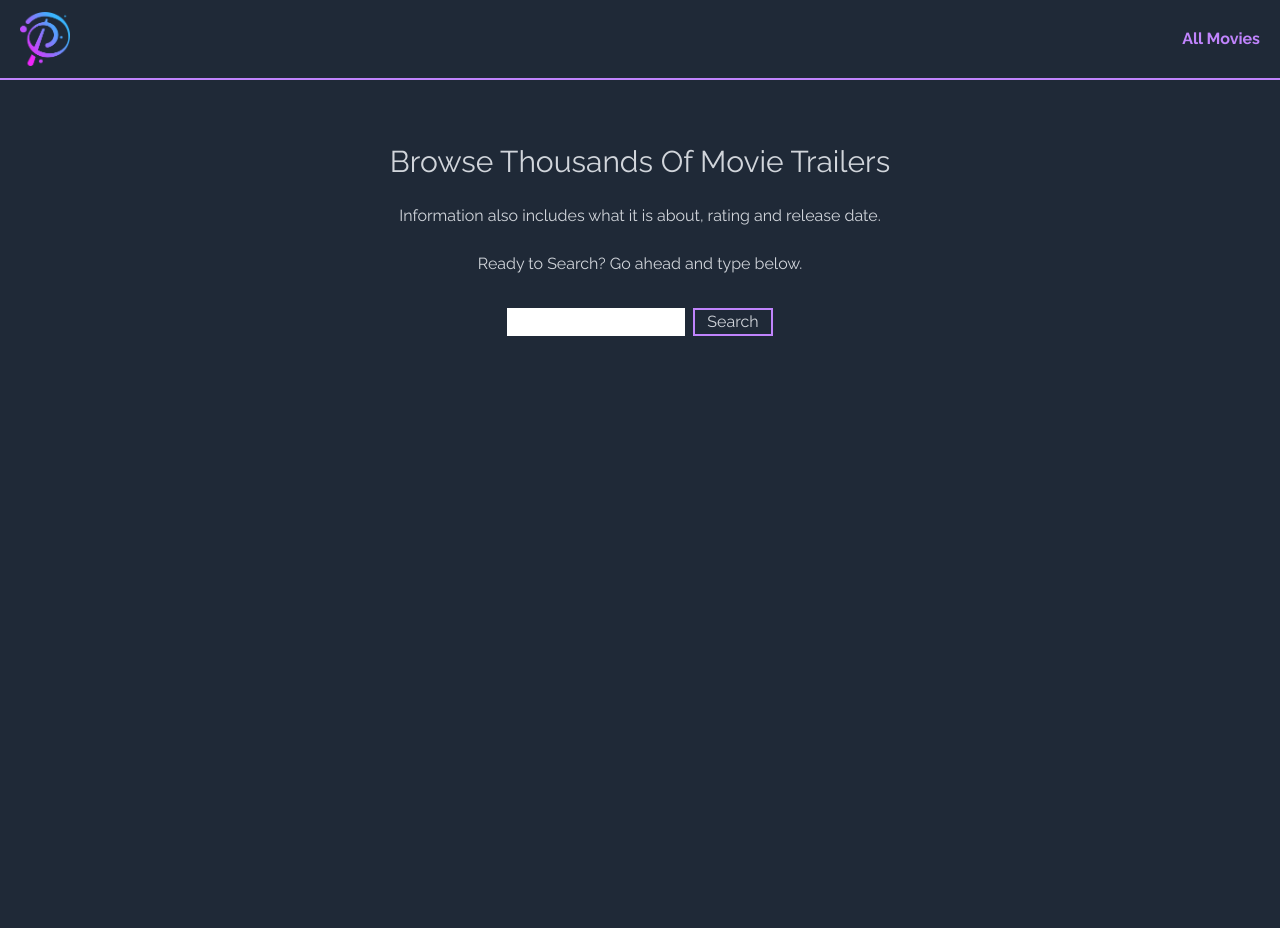
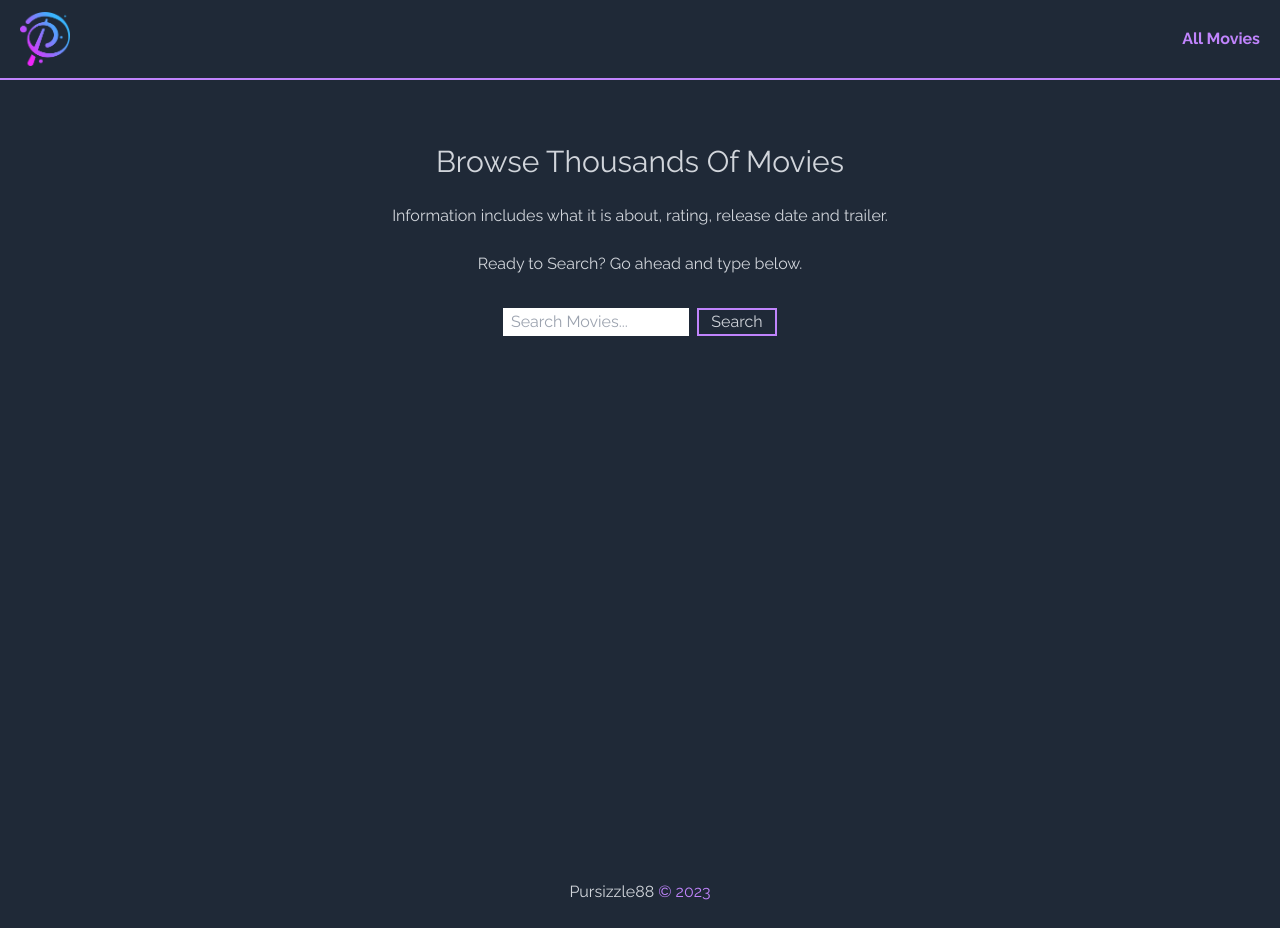
Before and after one commit to Apurcell88/movie-trailer, a Next.js app: page / in a window 1280 px wide. Before the commit the page ends 880 px from the top, so only its background shows below. Built offline with nearby package versions, Linux system fonts and the light colour scheme.

Commit message:
Added Footer component and minor tweaks to Nav and home.

```diff
--- /dev/null
+++ b/app/components/Footer.jsx
@@ -0,0 +1,9 @@
+const Footer = () => {
+  return (
+    <footer>
+        <h3>Pursizzle88 <span>&copy; 2023</span></h3>
+    </footer>
+  );
+}
+
+export default Footer;
--- a/app/globals.css
+++ b/app/globals.css
@@ -18,6 +18,9 @@ nav {
     h-20
     border-b-2
     border-purple-400
+    sticky
+    top-0
+    left-0
 }
 
 .navbar--all-movies-btn {
@@ -56,6 +59,11 @@ nav {
     mt-8
 }
 
+.home--search-form input {
+  @apply
+    pl-2
+}
+
 .home--search-form button {
   @apply
   border-2
@@ -64,3 +72,16 @@ nav {
   w-20
   text-gray-300
 }
+
+/* ------- FOOTER STYLES ------ */
+footer h3 {
+  @apply
+    text-center
+    pb-6
+    text-gray-300
+}
+
+footer h3 span {
+  @apply
+  text-purple-400
+}
--- a/app/layout.jsx
+++ b/app/layout.jsx
@@ -5,6 +5,7 @@ const raleway = Raleway({ subsets: ['latin'] })
 
 // components
 import Navbar from './components/Navbar'
+import Footer from './components/Footer'
 
 export const metadata = {
   title: 'Zuru',
@@ -17,6 +18,7 @@ export default function RootLayout({ children }) {
       <body className={raleway.className}>
         <Navbar />
         {children}
+        <Footer />
       </body>
     </html>
   )
--- a/app/page.jsx
+++ b/app/page.jsx
@@ -5,12 +5,16 @@ export default function Home() {
   return (
     <main className="home--container">
       <div className="blah">
-        <h1 className="home--title">Browse Thousands Of Movie Trailers</h1>
-        <p className="home--description">Information also includes what it is   about, rating and release date.</p>
+        <h1 className="home--title">Browse Thousands Of Movies</h1>
+        <p className="home--description">Information includes what it is about, rating, release date and trailer.</p>
         <p className="home--description">Ready to Search? Go ahead and type below.</p>
       </div>
       <form className="home--search-form">
-        <input type="text" id="search" />
+        <input
+          type="text"
+          id="search"
+          placeholder="Search Movies..."
+        />
         <button type="submit">Search</button>
       </form>
     </main>
```
